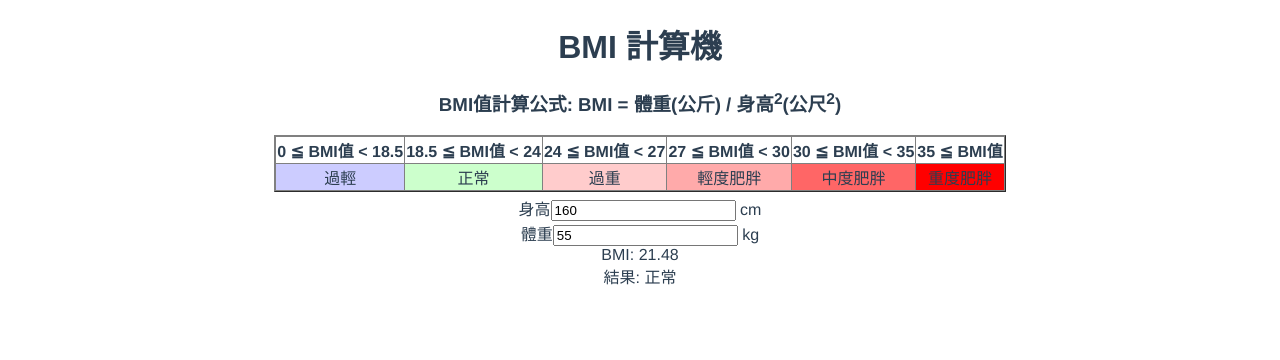
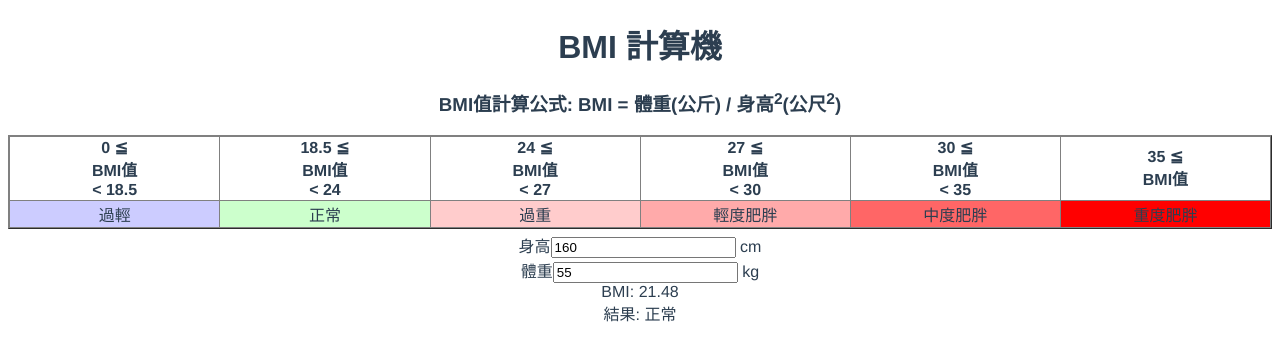
Before and after one commit to bestian/bmi, a Vue app: page / in a window 1280 px wide. Shown: the top 360 px of the page. Built offline with nearby package versions, Linux system fonts and the light colour scheme.

Commit message:
init example code

```diff
--- a/src/App.vue
+++ b/src/App.vue
@@ -23,4 +23,16 @@ export default {
   text-align: center;
   color: #2c3e50;
 }
+
+@media screen and (min-width: 421px) {
+  .thin-only {
+    display: none !important;
+  }
+}
+
+@media screen and (max-width: 420px) {
+  .fat-only {
+    display: none !important;
+  }
+}
 </style>
--- a/src/components/HelloWorld.vue
+++ b/src/components/HelloWorld.vue
@@ -4,7 +4,7 @@
     <h3>BMI值計算公式: BMI = 體重(公斤) / 身高<sup>2</sup>(公尺<sup>2</sup>)</h3>
     <table border="1">
       <tr>
-        <th v-for = "(b, idx) in bmiList" :key="b"> {{ bmiList[idx-1] || 0 }} ≦ BMI值 {{ b | showB }}</th>
+        <th v-for = "(b, idx) in bmiList" :key="b"> {{ bmiList[idx-1] || 0 }} ≦ <br/> BMI值 <br/> {{ b | showB }}</th>
       </tr>
       <tr>
         <td v-for = "(r, idx) in resList" :key="r" :style="{'background-color': colorList[idx]} "> {{ r }}</td>
@@ -83,4 +83,8 @@ table {
   border-collapse: collapse;
 }
 
+td {
+  width: 18vw
+}
+
 </style>
```
